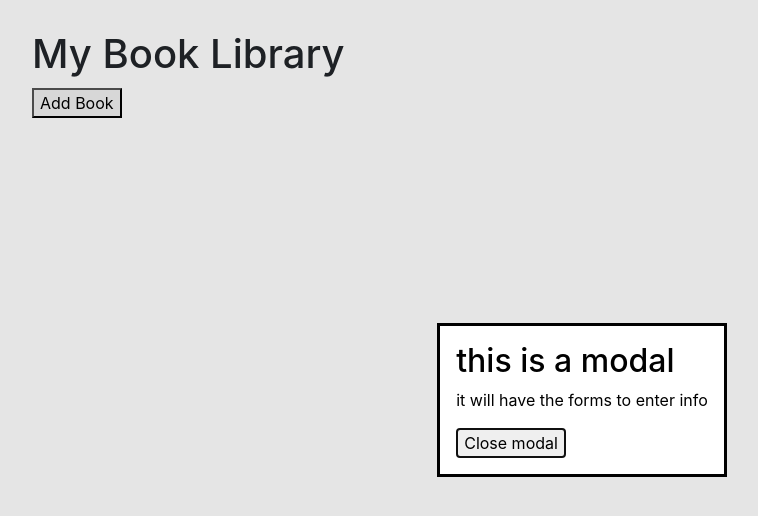
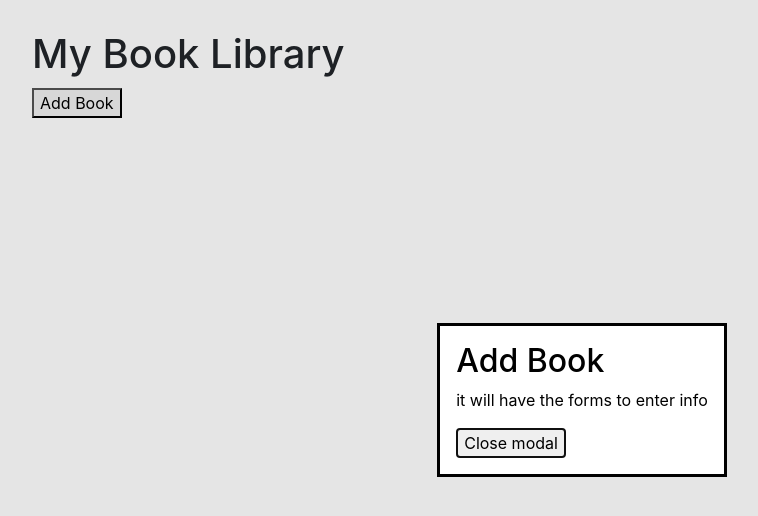
Before and after one commit to mrespicio/library, a plain HTML site: page index.html in a window 1280 px wide. Both pictures are taken after a click on the button "Add Book". Shown: the whole page, without its empty margins (58-816 px from the left). Drawn offline with nearby package versions, Linux system fonts and the light colour scheme.

Commit message:
fix whitespace

```diff
--- a/index.html
+++ b/index.html
@@ -16,8 +16,9 @@
         <button id="add-btn" class="button open-button">Add Book</button>
 
         <dialog id="modal" class="">
-            <h2>this is a modal</h2>
+            <h2>Add Book</h2>
             <p>it will have the forms to enter info</p>
+
             <button class="button close-button">Close modal</button>
         </dialog>
 
```
